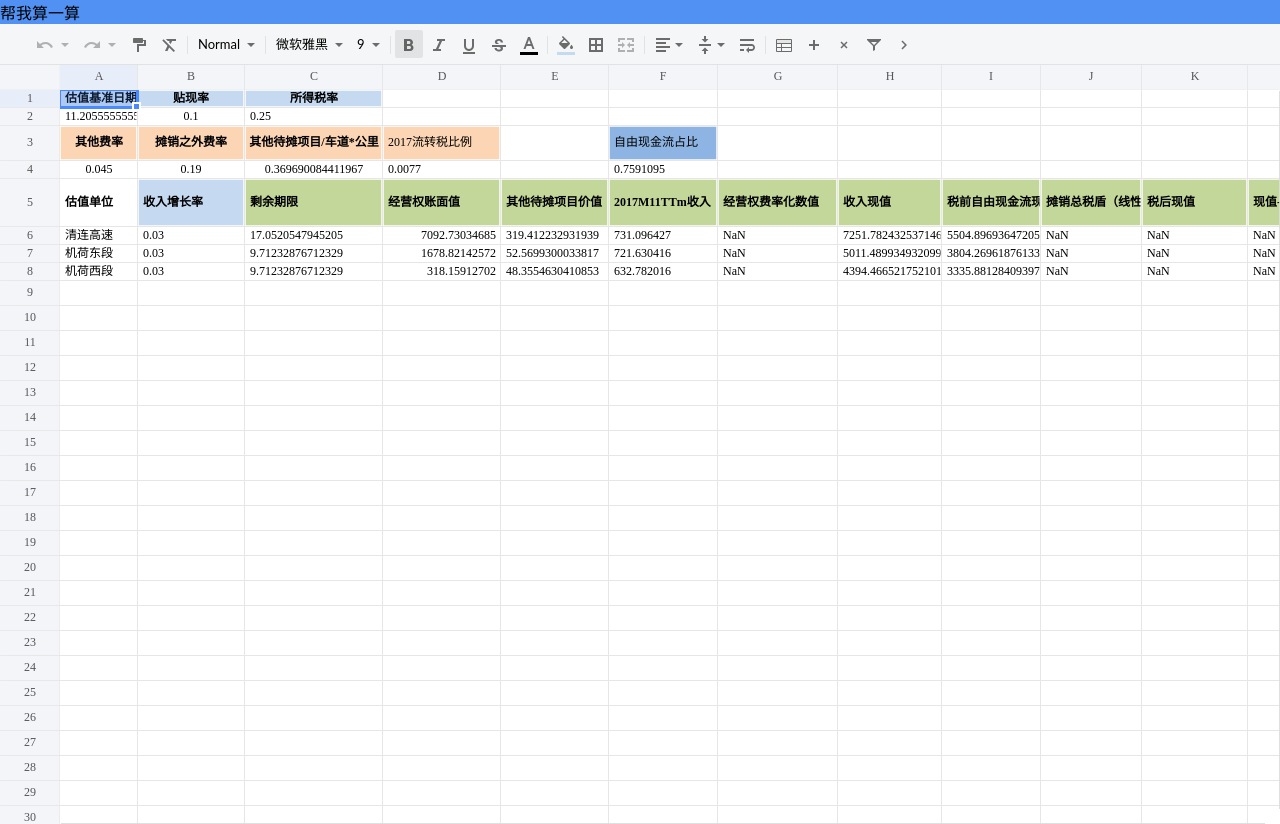
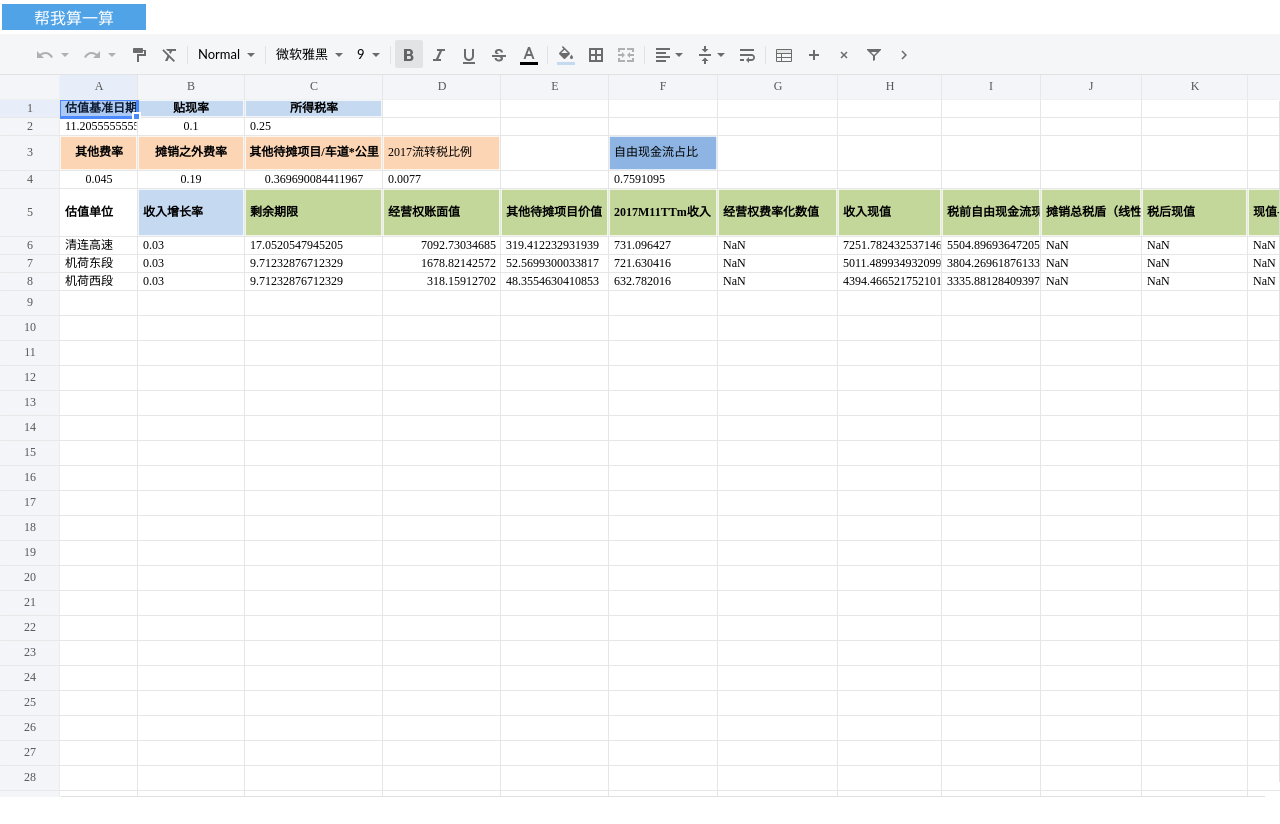
Before and after one commit to zhilu-nanjing/zhilu-demo, a plain HTML site: page dist/index.html in a window 1280 px wide. After the commit the page ends 800 px from the top, so only its background shows below. Drawn offline with Linux system fonts and the light colour scheme.

Commit message:
update dist

```diff
--- a/dist/index.html
+++ b/dist/index.html
@@ -4,10 +4,24 @@
     <meta charset="utf-8">
     <meta name="viewport" content="width=device-width">
     <title>financial-cell</title>
+    <style>
+        .button {
+            background-color: rgb(80, 163, 230);
+            border: none;
+            color: white;
+            padding: 1px 32px;
+            text-align: center;
+            text-decoration: none;
+            display: inline-block;
+            font-size: 16px;
+            margin: 4px 2px;
+            cursor: pointer;
+        }
+    </style>
 <link href="xspreadsheet.css" rel="stylesheet"></head>
 <body onload="load()">
 
-<div style="background: rgb(80,145,243);  z-index: 19999;" id="calcHelp">
+<div class="button" id="calcHelp">
     帮我算一算
 </div>
 <div id="financial-cell"></div>
@@ -21,7 +35,9 @@
                 state: false,
                 width: 180
             },
-            view: {},
+            view: {
+                height: () => {return document.documentElement.clientHeight - 37;}
+            },
             row: {
                 len: 200,
                 height: 25,
@@ -1343,17 +1359,9 @@
             });
 
         let calcHelp = document.getElementById("calcHelp");
-        let drag = window.drag;
-        new drag({}, this).register(calcHelp);
-
 
         calcHelp.addEventListener('click', () => {
-            // let event = new KeyboardEvent('keydown', {
-            //     keyCode: 68,
-            //     metaKey: true,
-            //     isTrusted: true, key: "d", code: "KeyD"
-            // });
-            // window.dispatchEvent(event);
+            alert("您好，请使用Ctrl+D进行添加到收藏。");
         });
     }
 </script>
```
